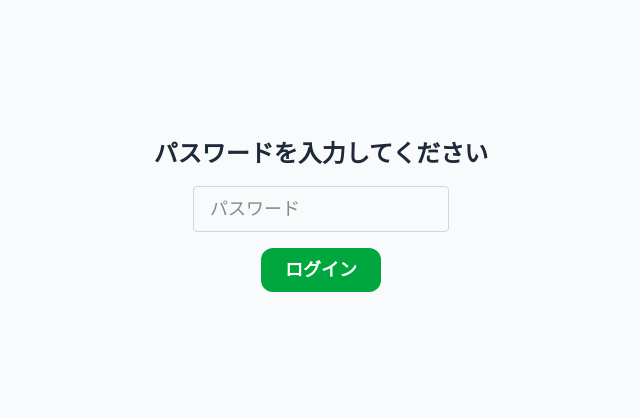
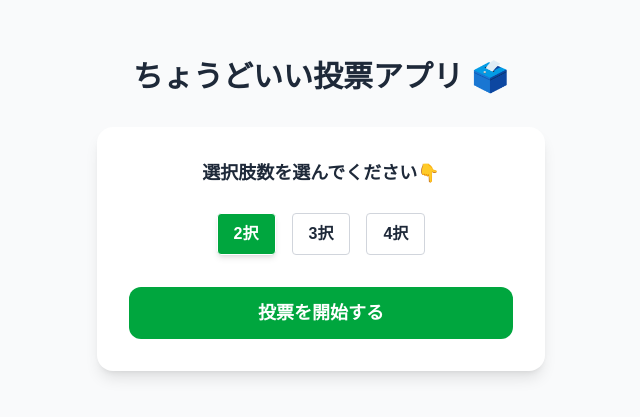
Before and after one commit to fuuuuuuuuga/votejam, a Next.js app: page / in a window 1280 px wide. Shown: the part 185-602 px from the top of the page, without its empty margins (319-959 px from the left). Built offline with nearby package versions, Linux system fonts and the light colour scheme.

Commit message:
Remove password authentication from index.js

```diff
--- a/pages/index.js
+++ b/pages/index.js
@@ -3,69 +3,16 @@ import { useRouter } from 'next/router';
 import { v4 as uuidv4 } from 'uuid';
 
 export default function Home() {
-  const [inputPassword, setInputPassword] = useState('');
-  const [authenticated, setAuthenticated] = useState(false);
   const [choiceCount, setChoiceCount] = useState(2);
-  const [errorMessage, setErrorMessage] = useState('');
   const router = useRouter();
-
-  const correctPassword = 'vote';
-
-  const handleSubmit = (e) => {
-    e.preventDefault();
-    if (inputPassword === correctPassword) {
-      setAuthenticated(true);
-    } else {
-      setErrorMessage('パスワードが違います');
-      setTimeout(() => setErrorMessage(''), 2000);
-    }
-  };
 
   const handleStartVote = () => {
     const sessionId = uuidv4();
     router.push(`/vote?count=${choiceCount}&session=${sessionId}`);
   };
 
-  if (!authenticated) {
-    return (
-      <div className="min-h-screen flex flex-col items-center justify-center px-6 py-10 bg-gray-50 text-center animate-fade-in">
-        {errorMessage && (
-          <div className="fixed bottom-4 left-1/2 transform -translate-x-1/2 bg-red-500 text-white px-6 py-2 rounded-lg shadow-lg z-50 animate-fade-in whitespace-nowrap text-sm">
-            {errorMessage}
-          </div>
-        )}
-
-        <h1 className="text-2xl font-bold text-gray-800 mb-4">パスワードを入力してください</h1>
-        <form onSubmit={handleSubmit} className="flex flex-col items-center gap-4">
-          <input
-            type="password"
-            value={inputPassword}
-            onChange={(e) => setInputPassword(e.target.value)}
-            placeholder="パスワード"
-            className="border border-gray-300 rounded px-4 py-2 text-lg w-64"
-          />
-          <button
-            type="submit"
-            className="px-6 py-2 text-white bg-green-600 hover:bg-green-700 active:scale-95 rounded-xl text-lg font-semibold transition-transform duration-150 ease-in-out"
-          >
-            ログイン
-          </button>
-        </form>
-      </div>
-    );
-  }
-
   return (
     <div className="min-h-screen flex flex-col items-center justify-center px-6 py-10 bg-gray-50 text-center animate-fade-in">
-      {/*
-      色のバリエーション案：
-      1. text-gray-800 - 落ち着いたダークグレー（シンプルで読みやすい）
-      2. text-blue-700 - 信頼感のある濃いブルー
-      3. text-slate-700 - モダンで洗練された印象のスレート
-      4. text-indigo-700 - 上品で知的な印象のインディゴ
-
-      現在は案1のダークグレーを適用しています
-      */}
       <h1 className="text-3xl font-bold text-gray-800 mb-8">ちょうどいい投票アプリ 🗳️</h1>
       <div className="bg-white shadow-lg rounded-2xl p-8 max-w-md w-full text-center">
         <h2 className="text-lg font-bold mb-6 text-gray-800 dark:text-white leading-relaxed">
```
